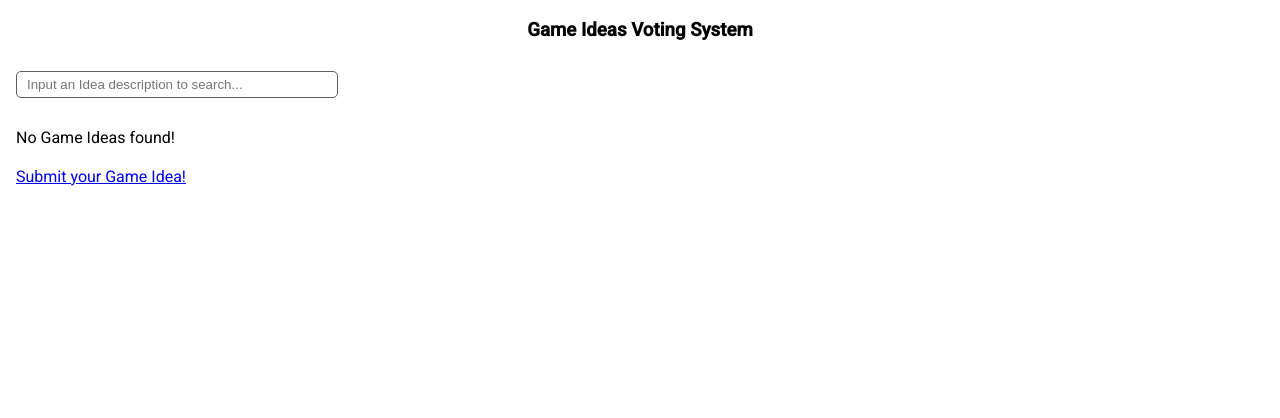
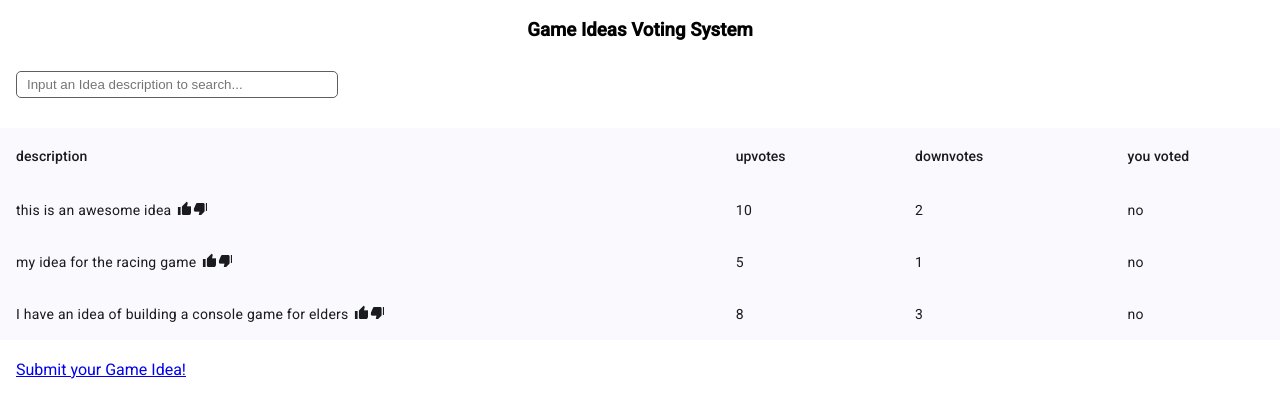
Before and after one commit to thongnv/game-ideas-voting-app, an Angular app: page /game-ideas in a window 1280 px wide. Shown: the top 418 px of the page. Built offline with nearby package versions, Linux system fonts and the light colour scheme.

Commit message:
add sorting

```diff
--- a/src/app/app.component.ts
+++ b/src/app/app.component.ts
@@ -1,11 +1,9 @@
 import { Component } from '@angular/core';
 import { RouterOutlet } from '@angular/router';
-import { GameIdeasComponent } from './game-ideas/game-ideas.component';
-import { GameIdeaSubmissionComponent } from './game-idea-submission/game-idea-submission.component';
 
 @Component({
   selector: 'app-root',
-  imports: [RouterOutlet, GameIdeaSubmissionComponent],
+  imports: [RouterOutlet],
   templateUrl: './app.component.html',
   styleUrl: './app.component.scss'
 })
--- a/src/app/game-ideas/game-ideas.component.html
+++ b/src/app/game-ideas/game-ideas.component.html
@@ -8,40 +8,47 @@
       placeholder="Input an Idea description to search..."
       [(ngModel)]="searchIdeaInput"
     />
-</div>
+  </div>
   <div *ngIf="!displayIdeas.length">No Game Ideas found!</div>
 </form>
 
 <table
   *ngIf="displayIdeas.length"
   mat-table
-  [dataSource]="displayIdeas"
+  matSort
+  [dataSource]="sortTableDataSource"
   class="mat-elevation-z8"
 >
   <ng-container matColumnDef="description">
     <th mat-header-cell *matHeaderCellDef>description</th>
-    <td mat-cell *matCellDef="let element">{{ element.description }}</td>
+    <td mat-cell *matCellDef="let element">
+      <div class="desc-col">
+        {{ element.description }}
+        <span class="vote-icons">
+          <mat-icon [class.active]="element.status === 'upvoted'" (click)="upvote(element)">thumb_up</mat-icon>
+          <mat-icon [class.active]="element.status === 'downvoted'" (click)="downvote(element)">thumb_down</mat-icon>
+        </span>
+      </div>
+    </td>
   </ng-container>
 
   <ng-container matColumnDef="upvotes">
-    <th mat-header-cell *matHeaderCellDef>upvotes</th>
+    <th mat-header-cell *matHeaderCellDef mat-sort-header>upvotes</th>
     <td mat-cell *matCellDef="let element">
-      {{ element.upvotes
-      }}<button matButton (click)="upvote(element)">+</button>
+      {{ element.upvotes }}
     </td>
   </ng-container>
 
   <ng-container matColumnDef="downvotes">
-    <th mat-header-cell *matHeaderCellDef>downvotes</th>
+    <th mat-header-cell *matHeaderCellDef mat-sort-header>downvotes</th>
     <td mat-cell *matCellDef="let element">
-      {{ element.downvotes
-      }}<button matButton (click)="downvote(element)">+</button>
+      {{ element.downvotes }}
     </td>
   </ng-container>
 
   <ng-container matColumnDef="status">
-    <th mat-header-cell *matHeaderCellDef>voted</th>
-    <td mat-cell *matCellDef="let element">{{ element.status }}</td>
+    <th mat-header-cell *matHeaderCellDef>you voted</th>
+    <td mat-cell *matCellDef="let element">{{ element.status === 'none' ? 'no' : 'yes' }}</td>
   </ng-container>
 
   <tr mat-header-row *matHeaderRowDef="displayedColumns"></tr>
@@ -49,5 +56,5 @@
 </table>
 
 <div class="submit-idea">
-    <a routerLink="/submit-idea">Submit your Game Idea!</a>
+  <a routerLink="/submit-idea">Submit your Game Idea!</a>
 </div>
--- a/src/app/game-ideas/game-ideas.component.scss
+++ b/src/app/game-ideas/game-ideas.component.scss
@@ -18,6 +18,26 @@
   }
 }
 
+.desc-col {
+  .vote-icons {
+    mat-icon {
+      margin-left: 2px;
+      font-size: 16px;
+      width: 14px;
+      height: 14px;
+      cursor: pointer;
+
+        &:hover {
+            color: green;
+        }
+
+        &.active {
+            color: green;
+        }
+    }
+  }
+}
+
 .submit-idea {
   margin-top: 20px;
   padding-left: 16px;
--- a/src/app/game-ideas/game-ideas.component.ts
+++ b/src/app/game-ideas/game-ideas.component.ts
@@ -1,12 +1,12 @@
 import { CommonModule } from '@angular/common';
-import { Component, inject } from '@angular/core';
+import { Component, inject, ViewChild } from '@angular/core';
 import { FormsModule } from '@angular/forms';
 import { MatFormFieldModule } from '@angular/material/form-field';
 import { MatInputModule } from '@angular/material/input';
-import { MatTableModule } from '@angular/material/table';
+import {MatTableDataSource, MatTableModule} from '@angular/material/table';
 import {MatIconModule} from '@angular/material/icon';
-import {MatDividerModule} from '@angular/material/divider';
 import {MatButtonModule} from '@angular/material/button';
+import {MatSort, MatSortModule} from '@angular/material/sort';
 
 
 import { Idea } from '../game-ideas/idea.interface';
@@ -24,7 +24,7 @@ import { GameIdeasService } from './game-ideas.service';
     MatTableModule,
     MatButtonModule,
     MatIconModule,
-    MatDividerModule
+    MatSortModule,
   ],
   templateUrl: './game-ideas.component.html',
   styleUrl: './game-ideas.component.scss'
@@ -36,10 +36,18 @@ private gameIdeasService = inject(GameIdeasService);
   dataSource: Idea[] = [];
   displayIdeas: Idea[] = [];
   searchIdeaInput = '';
+  sortTableDataSource = new MatTableDataSource<Idea>();
+
+  @ViewChild(MatSort) sort: MatSort = new MatSort();
+
+  ngAfterViewInit() {
+    this.sortTableDataSource.sort = this.sort;
+  }
 
   ngOnInit(): void {
     this.dataSource = this.gameIdeasService.getIdeas();
     this.displayIdeas = this.dataSource.slice();
+    this.sortTableDataSource = new MatTableDataSource(this.displayIdeas)
   }
 
   upvote(idea: Idea) {
--- a/src/app/game-ideas/game-ideas.service.ts
+++ b/src/app/game-ideas/game-ideas.service.ts
@@ -10,12 +10,12 @@ export class GameIdeasService {
 
   getIdeas(): Idea[] {
     const ideas = localStorage.getItem('gameIdeas');
-    return ideas ? JSON.parse(ideas) : [];
-    // return [
-    //   { id: 1, description: 'Idea 1', upvotes: 10, downvotes: 2, status: "none"  },
-    //   { id: 2, description: 'Idea 2', upvotes: 5, downvotes: 1, status: "upvoted"  },
-    //   { id: 3, description: 'Idea 3', upvotes: 8, downvotes: 3, status: "downvoted"  },
-    // ];
+    return ideas ? JSON.parse(ideas) :
+    [
+      { id: 1, description: 'this is an awesome idea', upvotes: 10, downvotes: 2, status: "none"  },
+      { id: 2, description: 'my idea for the racing game', upvotes: 5, downvotes: 1, status: "none"  },
+      { id: 3, description: 'I have an idea of building a console game for elders', upvotes: 8, downvotes: 3, status: "none"  }
+    ];
   }
 
   setIdeas(ideas: Idea[]) {
```
